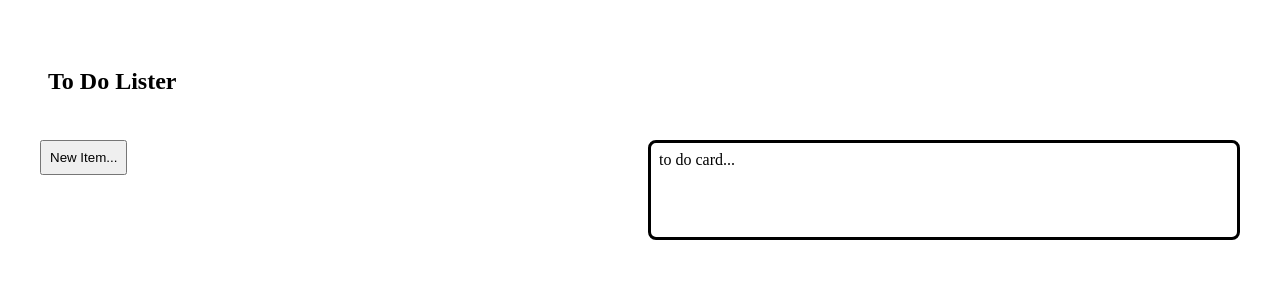
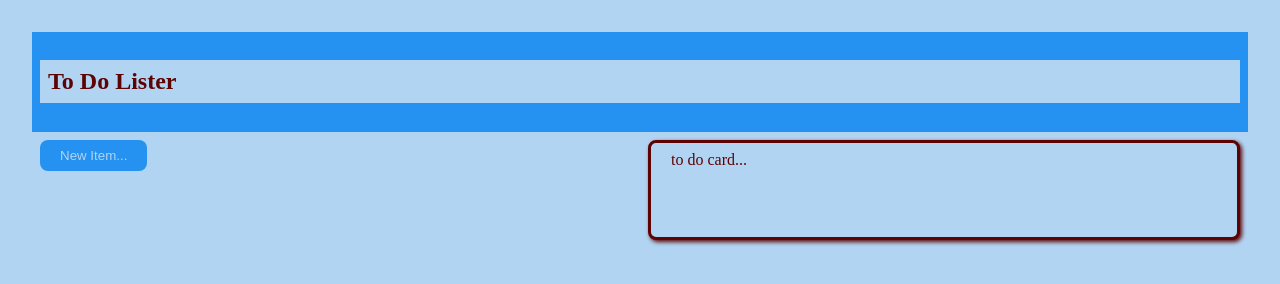
Before and after one commit to WebTestMan/todo-list, a website built with webpack: page src/template.html in a window 1280 px wide. Built offline with nearby package versions, Linux system fonts and the light colour scheme.

Commit message:
added more styling

```diff
--- a/src/styles.css
+++ b/src/styles.css
@@ -1,14 +1,35 @@
 :root {
-    --background-color: rgb(240, 237, 141);
-    --alt-background-colour: whitesmoke;
-    --text-colour: #03460e;
+    --background-color: rgb(177, 212, 242);
+    --alt-background-colour: rgb(37, 145, 240);
+    --text-colour: #5c0303;
     --global-padding: 6px;
     --border-radius: 8px;
     --box-shadow: 2px 2px 4px var(--text-colour);
+    --hover-shadow: 4px 4px 6px var(--alt-background-colour);
+    ;
+    --button-padding: 8px 20px;
+    --hover-padding: 10px 30px;
 }
 
 * {
     padding: 8px;
+    background-color: var(--background-color);
+    color: var(--text-colour);
+}
+
+button {
+    border-radius: var(--border-radius);
+    background-color: var(--alt-background-colour);
+    color: var(--background-color);
+    border: white;
+    padding: var(--button-padding);
+}
+
+button:hover {
+    color: var(--text-colour);
+    background-color: var(--background-color);
+    padding: var(--hover-padding);
+    border: solid var(--alt-background-colour);
 }
 
 .grid-container {
@@ -19,11 +40,18 @@
 
 .grid-header {
     grid-area: 1/1/1/3;
+    background-color: var(--alt-background-colour);
 }
 
 .todo-card {
     border: solid;
-    border-radius: 8px;
+    border-radius: var(--border-radius);
+    box-shadow: var(--box-shadow);
+    padding: var(--button-padding);
+}
+
+.todo-card:hover {
+    box-shadow: var(--hover-shadow);
 }
 
 .grid-content {
```
